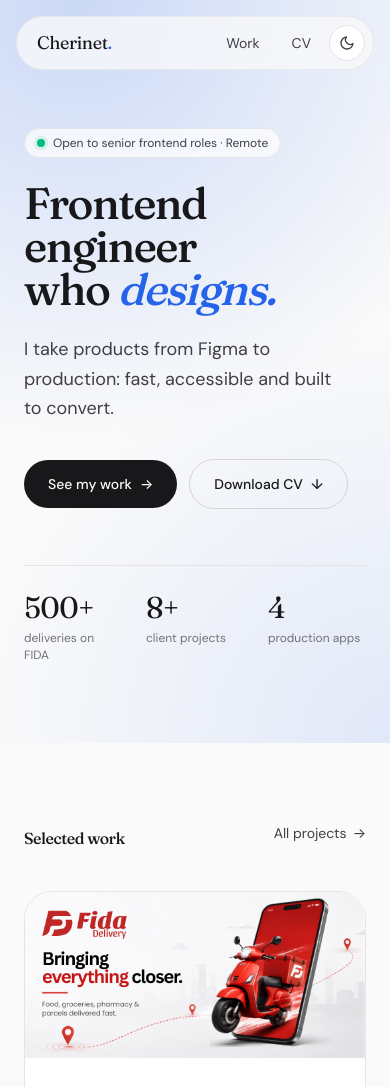
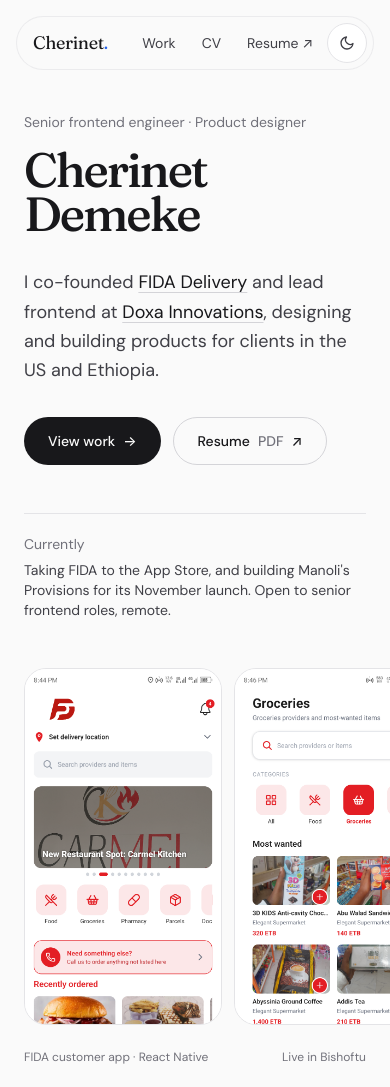
Before and after one commit to Cherireal7/cherinet.dev, an Astro site: page / in a window 390 px wide. Shown: the top 1087 px of the page. Built offline with nearby package versions, Linux system fonts and the light colour scheme; Astro itself is replaced by a stand-in of ours.

Commit message:
hero: editorial name + real FIDA screens; resume PDF in nav; mobile pass
- Drop glow, ping pill, italic accents, stats row and tilted collage
- Hero: name, one concrete line, 'Currently' note, three live app screens
  (swipeable on mobile)
- Resume PDF linked from nav, hero, about, CV page and footer; /resume redirect
- 40px+ tap targets for nav, theme toggle and filter tabs; email button truncates

Co-Authored-By: Claude Opus 5.5 <noreply@anthropic.com>

```diff
--- a/astro.config.mjs
+++ b/astro.config.mjs
@@ -20,6 +20,7 @@ export default defineConfig({
     '/writing': '/',
     '/writing/why-a-portfolio': '/',
     '/rss.xml': '/',
+    '/resume': '/Cherinet-Demeke-Resume.pdf',
   },
   vite: {
     plugins: [tailwindcss()],
--- a/src/components/Footer.astro
+++ b/src/components/Footer.astro
@@ -9,6 +9,7 @@ const year = new Date().getFullYear();
     <ul class="flex flex-wrap gap-x-6 gap-y-2">
       <li><a class="hover:text-ink" href="/work">Work</a></li>
       <li><a class="hover:text-ink" href="/cv">CV</a></li>
+      <li><a class="hover:text-ink" href={site.resumePdf} target="_blank" rel="noopener">Resume PDF</a></li>
       <li><a class="hover:text-ink" href={site.social.github.href} rel="noopener">GitHub</a></li>
       <li><a class="hover:text-ink" href={site.social.linkedin.href} rel="noopener">LinkedIn</a></li>
     </ul>
--- a/src/components/Nav.astro
+++ b/src/components/Nav.astro
@@ -12,20 +12,20 @@ const { current } = Astro.props;
   <nav
     data-nav
     aria-label="Main"
-    class="mx-auto flex max-w-6xl items-center justify-between rounded-full border border-line/70 bg-bg/75 py-2 pl-5 pr-2 backdrop-blur-xl transition-shadow"
+    class="mx-auto flex max-w-6xl items-center justify-between rounded-full border border-line/70 bg-bg/75 py-1.5 pl-4 pr-1.5 sm:pl-5 backdrop-blur-xl transition-shadow"
   >
     <a href="/" class="font-display text-lg tracking-tight text-ink" aria-label="Cherinet Demeke, home">
       Cherinet<span class="text-accent">.</span>
     </a>
 
-    <div class="flex items-center gap-1">
+    <div class="flex items-center gap-0.5 sm:gap-1">
       {
         nav.map((item) => (
           <a
             href={item.href}
             aria-current={current === item.label ? "page" : undefined}
             class:list={[
-              "rounded-full px-3.5 py-2 text-sm transition-colors",
+              "rounded-full px-3 py-2.5 text-sm transition-colors",
               current === item.label ? "text-ink" : "text-ink-muted hover:text-ink",
             ]}
           >
@@ -33,6 +33,14 @@ const { current } = Astro.props;
           </a>
         ))
       }
+      <a
+        href={site.resumePdf}
+        target="_blank"
+        rel="noopener"
+        class="rounded-full px-3 py-2.5 text-sm text-ink-muted transition-colors hover:text-ink"
+      >
+        Resume<span class="hidden sm:inline"> PDF</span> <span aria-hidden="true">↗</span>
+      </a>
       <ThemeToggle />
       <a
         href={`mailto:${site.email}`}
--- a/src/components/ThemeToggle.astro
+++ b/src/components/ThemeToggle.astro
@@ -5,7 +5,7 @@
   type="button"
   data-theme-toggle
   aria-label="Toggle theme"
-  class="inline-flex size-9 cursor-pointer items-center justify-center rounded-full border border-line bg-bg-elevated text-ink-muted transition-colors hover:border-line-strong hover:text-ink"
+  class="inline-flex size-10 cursor-pointer items-center justify-center rounded-full border border-line bg-bg-elevated text-ink-muted transition-colors hover:border-line-strong hover:text-ink"
 >
   <svg
     data-icon-sun
--- a/src/pages/index.astro
+++ b/src/pages/index.astro
@@ -3,16 +3,12 @@ import { Image } from "astro:assets";
 import BaseLayout from "../layouts/BaseLayout.astro";
 import { site } from "../lib/site";
 import { featuredProjects, buildingNow } from "../lib/projects";
-import fidaTma from "../assets/work/fida-tma.png";
-import fidaMap from "../assets/work/fida-map.png";
+import screenHome from "../assets/work/screens/home.png";
+import screenGroceries from "../assets/work/screens/browse-groceries.png";
+import screenPharmacy from "../assets/work/screens/browse-pharmacy.png";
 
 const [lead, ...rest] = featuredProjects;
 
-const stats = [
-  { value: "500+", label: "deliveries on FIDA" },
-  { value: "8+", label: "client projects" },
-  { value: "4", label: "production apps" },
-];
 
 const experience = [
   { role: "Co-founder & Senior Frontend Engineer", org: "Doxa Innovations", years: "2024 — now" },
@@ -25,56 +21,54 @@ const strengths = ["UI/UX", "Design systems", "React · Next.js", "React Native"
 
 <BaseLayout>
   <!-- ─── Hero ─── -->
-  <section class="grain relative overflow-hidden px-6 pb-20 pt-32 md:pb-28 md:pt-40">
-    <div class="mx-auto grid max-w-6xl items-center gap-14 lg:grid-cols-[1.15fr_0.85fr]">
-      <div class="t-rise">
-        <p style="--i:0" class="inline-flex items-center gap-2 rounded-full border border-line bg-bg-elevated/70 px-3 py-1.5 text-xs text-ink-muted">
-          <span class="relative flex size-2">
-            <span class="absolute inline-flex size-full animate-ping rounded-full bg-emerald-500 opacity-60"></span>
-            <span class="relative inline-flex size-2 rounded-full bg-emerald-500"></span>
-          </span>
-          {site.availability}
+  <section class="px-6 pb-16 pt-28 md:pb-24 md:pt-36">
+    <div class="mx-auto grid max-w-6xl items-end gap-12 lg:grid-cols-[1fr_1.05fr] lg:gap-16">
+      <div class="t-rise lg:pb-10">
+        <p style="--i:0" class="text-sm text-ink-subtle">Senior frontend engineer · Product designer</p>
+
+        <h1 style="--i:1; font-size: clamp(3rem, 8vw, 6.25rem);" class="mt-4 font-display font-medium leading-[0.92] tracking-[-0.045em] text-ink">
+          Cherinet<br />Demeke
+        </h1>
+
+        <p style="--i:2" class="mt-8 max-w-md text-pretty text-lg leading-relaxed text-ink-muted">
+          I co-founded <a href="/work/fida-delivery" class="text-ink underline decoration-line-strong underline-offset-4 hover:decoration-accent">FIDA&nbsp;Delivery</a> and lead frontend at <a href="/work/doxa" class="text-ink underline decoration-line-strong underline-offset-4 hover:decoration-accent">Doxa&nbsp;Innovations</a>, designing and building products for clients in the US and Ethiopia.
         </p>
 
-        <h1 style="--i:1; font-size: clamp(2.75rem, 6.5vw, 5.25rem);" class="mt-6 text-balance font-display font-medium leading-[0.98] tracking-[-0.035em] text-ink">
-          Frontend engineer<br class="hidden sm:block" /> who <em class="text-accent">designs.</em>
-        </h1>
-
-        <p style="--i:2" class="mt-6 max-w-lg text-pretty text-lg leading-relaxed text-ink-muted md:text-xl">
-          I take products from Figma to production: fast, accessible and built to convert.
-        </p>
-
-        <div style="--i:3" class="mt-9 flex flex-wrap items-center gap-3">
-          <a href="/work" class="group inline-flex items-center gap-2 rounded-full bg-ink px-6 py-3.5 text-sm font-medium text-bg transition-colors hover:bg-accent">
-            See my work <span class="t-arrow" aria-hidden="true">→</span>
+        <div style="--i:3" class="mt-8 flex flex-wrap items-center gap-3">
+          <a href="/work" class="group inline-flex min-h-12 items-center gap-2 rounded-full bg-ink px-6 text-sm font-medium text-bg transition-colors hover:bg-accent">
+            View work <span class="t-arrow" aria-hidden="true">→</span>
           </a>
-          <a href={site.resumePdf} download class="group inline-flex items-center gap-2 rounded-full border border-line-strong px-6 py-3.5 text-sm font-medium text-ink transition-colors hover:border-ink">
-            Download CV <span class="t-arrow" aria-hidden="true">↓</span>
+          <a href={site.resumePdf} target="_blank" rel="noopener" class="group inline-flex min-h-12 items-center gap-2 rounded-full border border-line-strong px-6 text-sm font-medium text-ink transition-colors hover:border-ink">
+            Resume <span class="text-ink-subtle">PDF</span> <span class="t-arrow t-arrow-ne" aria-hidden="true">↗</span>
           </a>
         </div>
 
-        <dl style="--i:4" class="mt-14 grid max-w-md grid-cols-3 gap-6 border-t border-line pt-6">
+        <dl style="--i:4" class="mt-12 max-w-md border-t border-line pt-5 text-sm">
+          <dt class="text-ink-subtle">Currently</dt>
+          <dd class="mt-1.5 text-ink-muted">Taking FIDA to the App Store, and building Manoli's Provisions for its November launch. Open to senior frontend roles, remote.</dd>
+        </dl>
+      </div>
+
+      <!-- Real product, no mockup: the FIDA customer app -->
+      <figure class="reveal -mx-6 lg:mx-0">
+        <div class="flex snap-x snap-mandatory gap-3 overflow-x-auto px-6 pb-2 [scrollbar-width:none] sm:gap-4 lg:overflow-visible lg:px-0">
           {
-            stats.map((s) => (
-              <div>
-                <dt class="sr-only">{s.label}</dt>
-                <dd class="font-display text-3xl tracking-tight text-ink md:text-4xl">{s.value}</dd>
-                <dd class="mt-1 text-xs leading-snug text-ink-subtle">{s.label}</dd>
+            [
+              { src: screenHome, alt: "FIDA app home: delivery location, categories and a featured restaurant", offset: "lg:translate-y-10" },
+              { src: screenGroceries, alt: "FIDA app groceries: category chips and most-wanted items priced in birr", offset: "" },
+              { src: screenPharmacy, alt: "FIDA app pharmacy: most-wanted items from a local pharmacy", offset: "lg:-translate-y-8" },
+            ].map((s) => (
+              <div class:list={["w-[58%] shrink-0 snap-center overflow-hidden rounded-[22px] border border-line bg-white sm:w-[40%] lg:w-1/3 lg:shrink", s.offset]}>
+                <Image src={s.src} alt={s.alt} widths={[240, 360, 480]} sizes="(min-width: 1024px) 190px, 58vw" loading="eager" class="block aspect-[720/1300] w-full object-cover object-top" />
               </div>
             ))
           }
-        </dl>
-      </div>
-
-      <!-- Visual collage -->
-      <div class="relative mx-auto hidden aspect-[4/5] w-full max-w-md lg:block" aria-hidden="true">
-        <div class="absolute right-0 top-0 w-[78%] rotate-[4deg] overflow-hidden rounded-[28px] border border-line shadow-2xl shadow-black/20">
-          <Image src={fidaTma} alt="" widths={[420, 640]} sizes="360px" loading="eager" class="block h-auto w-full" />
         </div>
-        <div class="absolute bottom-6 left-0 w-[70%] -rotate-[5deg] overflow-hidden rounded-[22px] border border-line bg-bg-elevated shadow-2xl shadow-black/20">
-          <Image src={fidaMap} alt="" widths={[420, 640]} sizes="320px" loading="eager" class="block h-auto w-full" />
-        </div>
-      </div>
+        <figcaption class="mt-4 flex justify-between gap-4 px-6 text-xs text-ink-subtle lg:mt-12 lg:px-0">
+          <span>FIDA customer app · React Native</span>
+          <span>Live in Bishoftu</span>
+        </figcaption>
+      </figure>
     </div>
   </section>
 
@@ -131,7 +125,7 @@ const strengths = ["UI/UX", "Design systems", "React · Next.js", "React Native"
       <!-- Now building -->
       <div class="reveal mt-6 rounded-[28px] border border-dashed border-line-strong p-6 md:p-8">
         <p class="flex items-center gap-2 text-xs uppercase tracking-[0.18em] text-ink-subtle">
-          <span class="size-1.5 animate-pulse rounded-full bg-accent"></span> Building now
+          Building now
         </p>
         <ul class="mt-5 grid gap-4 md:grid-cols-3">
           {
@@ -153,7 +147,7 @@ const strengths = ["UI/UX", "Design systems", "React · Next.js", "React Native"
     <div class="mx-auto grid max-w-6xl gap-14 md:grid-cols-2 md:gap-20">
       <div class="reveal">
         <h2 class="text-balance font-display font-medium tracking-[-0.03em] text-ink" style="font-size: var(--text-display-xl);">
-          Design and code, <em class="text-accent">one head.</em>
+          Design and code,<br class="hidden sm:block" /> from one person.
         </h2>
         <p class="mt-6 max-w-md text-pretty text-lg leading-relaxed text-ink-muted">
           I co-founded two companies and lead their frontends. I care about the numbers behind the pixels: SEO, conversion, speed.
@@ -187,8 +181,8 @@ const strengths = ["UI/UX", "Design systems", "React · Next.js", "React Native"
           <a href="/cv" class="group inline-flex items-center gap-2 rounded-full bg-ink px-5 py-3 text-sm font-medium text-bg transition-colors hover:bg-accent">
             Full CV <span class="t-arrow" aria-hidden="true">→</span>
           </a>
-          <a href={site.resumePdf} download class="inline-flex items-center gap-2 rounded-full border border-line-strong px-5 py-3 text-sm font-medium text-ink transition-colors hover:border-ink">
-            PDF ↓
+          <a href={site.resumePdf} target="_blank" rel="noopener" class="inline-flex items-center gap-2 rounded-full border border-line-strong px-5 py-3 text-sm font-medium text-ink transition-colors hover:border-ink">
+            Resume PDF ↗
           </a>
         </div>
       </div>
@@ -199,11 +193,11 @@ const strengths = ["UI/UX", "Design systems", "React · Next.js", "React Native"
   <section id="contact" class="px-6 py-24 md:py-32">
     <div class="reveal mx-auto max-w-6xl text-center">
       <h2 class="mx-auto max-w-3xl text-balance font-display font-medium leading-[1.02] tracking-[-0.035em] text-ink" style="font-size: clamp(2.5rem, 6vw, 4.75rem);">
-        Have a role or a project? <em class="text-accent">Let's talk.</em>
+        Have a role or a project?<br /><span class="text-ink-subtle">Let's talk.</span>
       </h2>
       <div class="mt-10 flex flex-wrap items-center justify-center gap-3">
-        <a href={`mailto:${site.email}`} class="group inline-flex items-center gap-2 rounded-full bg-ink px-7 py-4 text-base font-medium text-bg transition-colors hover:bg-accent">
-          {site.email} <span class="t-arrow" aria-hidden="true">→</span>
+        <a href={`mailto:${site.email}`} class="group inline-flex max-w-full items-center gap-2 rounded-full bg-ink px-6 py-4 text-sm font-medium text-bg transition-colors hover:bg-accent sm:px-7 sm:text-base">
+          <span class="truncate">{site.email}</span> <span class="t-arrow" aria-hidden="true">→</span>
         </a>
         <button type="button" data-copy={site.email} class="rounded-full border border-line-strong px-5 py-4 text-sm text-ink transition-colors hover:border-ink">
           <span data-copy-label>Copy</span>
--- a/src/pages/work/index.astro
+++ b/src/pages/work/index.astro
@@ -34,7 +34,7 @@ const hrefFor = (p: (typeof projects)[number]) =>
                 role="tab"
                 data-filter={f.key}
                 aria-selected={i === 0 ? "true" : "false"}
-                class="rounded-full px-4 py-2 text-sm text-ink-muted transition-colors duration-200 hover:text-ink"
+                class="min-h-10 rounded-full px-3.5 text-sm text-ink-muted transition-colors duration-200 hover:text-ink sm:px-4"
               >
                 {f.label}
               </button>
```
Also changed, not shown: src/pages/cv.astro (+8 -3 lines), src/assets/work/fida-tma.png (deleted), src/assets/work/screens/browse-groceries.png (added), src/assets/work/screens/browse-pharmacy.png (added), src/assets/work/screens/home.png (added), 1 other file.
